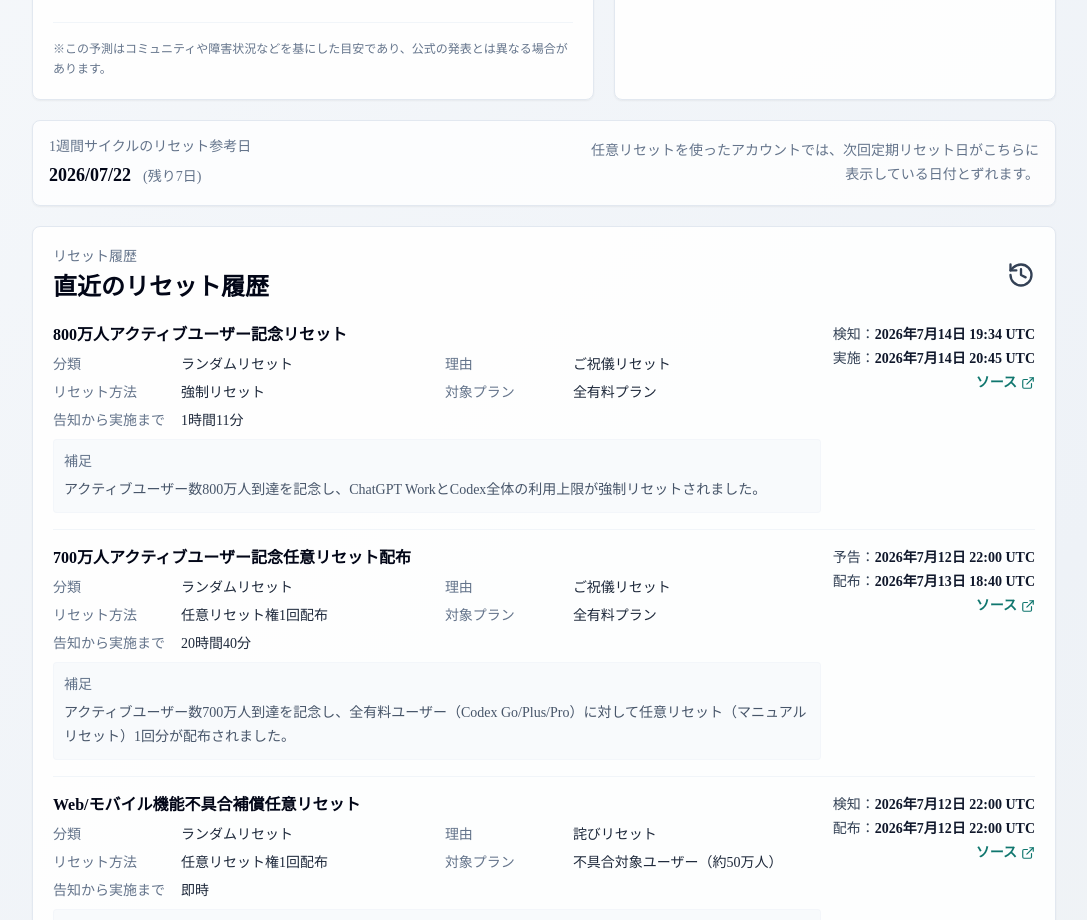
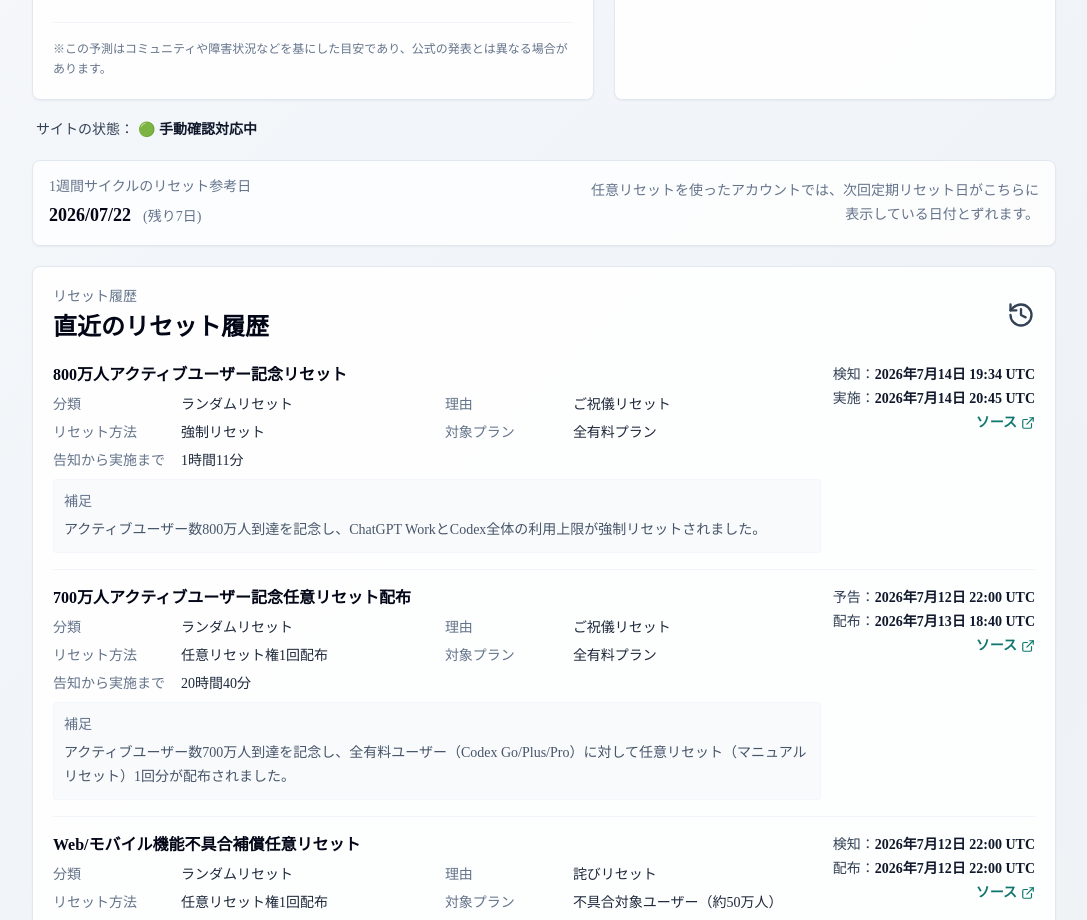
Before and after one commit to gussuri/codex-reset-observatory, a Next.js app: page / in a window 1280 px wide. Shown: the part 940-1860 px from the top of the page, without its empty margins (96-1183 px from the left). Built offline with nearby package versions, Linux system fonts and the light colour scheme; no server answers.

Commit message:
feat(status): add manual review status indicator above weekly reset reference card

```diff
--- a/components/RadarDashboard.tsx
+++ b/components/RadarDashboard.tsx
@@ -24,6 +24,7 @@ import type { Locale } from "@/lib/radar/types";
 import { translateUI, translateDynamic } from "@/lib/radar/i18n";
 import { LocalizedDateTime } from "@/components/LocalizedDateTime";
 import { ResetHistoryDetails } from "@/components/ResetHistoryDetails";
+import { MANUAL_REVIEW_STATUS } from "@/data/manualReviewStatus";
 
 const CACHE_KEY = "codex-reset-observatory:last-success";
 
@@ -299,6 +300,15 @@ export function RadarDashboard({
             </dl>
           </article>
         </section>
+
+        <div className="text-sm text-slate-700 font-medium px-1 flex items-center gap-1 select-none">
+          <span>{translateUI("siteStatus", locale)}：</span>
+          <span className="font-semibold text-slate-900">
+            {MANUAL_REVIEW_STATUS === "available"
+              ? translateUI("manualReviewAvailable", locale)
+              : translateUI("manualReviewDelayed", locale)}
+          </span>
+        </div>
 
         <section className="rounded-lg border border-slate-200 bg-white/80 p-4 text-slate-700 shadow-sm">
           <div className="flex flex-col gap-3 sm:flex-row sm:items-center sm:justify-between">
--- /dev/null
+++ b/data/manualReviewStatus.ts
@@ -0,0 +1,3 @@
+export type ManualReviewStatusType = "available" | "delayed";
+
+export const MANUAL_REVIEW_STATUS: ManualReviewStatusType = "available";
--- a/lib/radar/i18n.ts
+++ b/lib/radar/i18n.ts
@@ -5,6 +5,21 @@ export const UI_TRANSLATIONS: Record<string, Record<Locale, string>> = {
     ja: "Codexリセット観測所",
     en: "Codex Reset Observatory",
     zh: "Codex 重置观测所",
+  },
+  siteStatus: {
+    ja: "サイトの状態",
+    en: "Site Status",
+    zh: "网站状态",
+  },
+  manualReviewAvailable: {
+    ja: "🟢 手動確認対応中",
+    en: "🟢 Manual check active",
+    zh: "🟢 手动确认对应中",
+  },
+  manualReviewDelayed: {
+    ja: "🌙 手動確認が遅れる場合があります",
+    en: "🌙 Manual check may be delayed",
+    zh: "🌙 手动确认可能会有所延迟",
   },
   subTitle: {
     ja: "Codex制限解除・使用量リセット情報",
```
